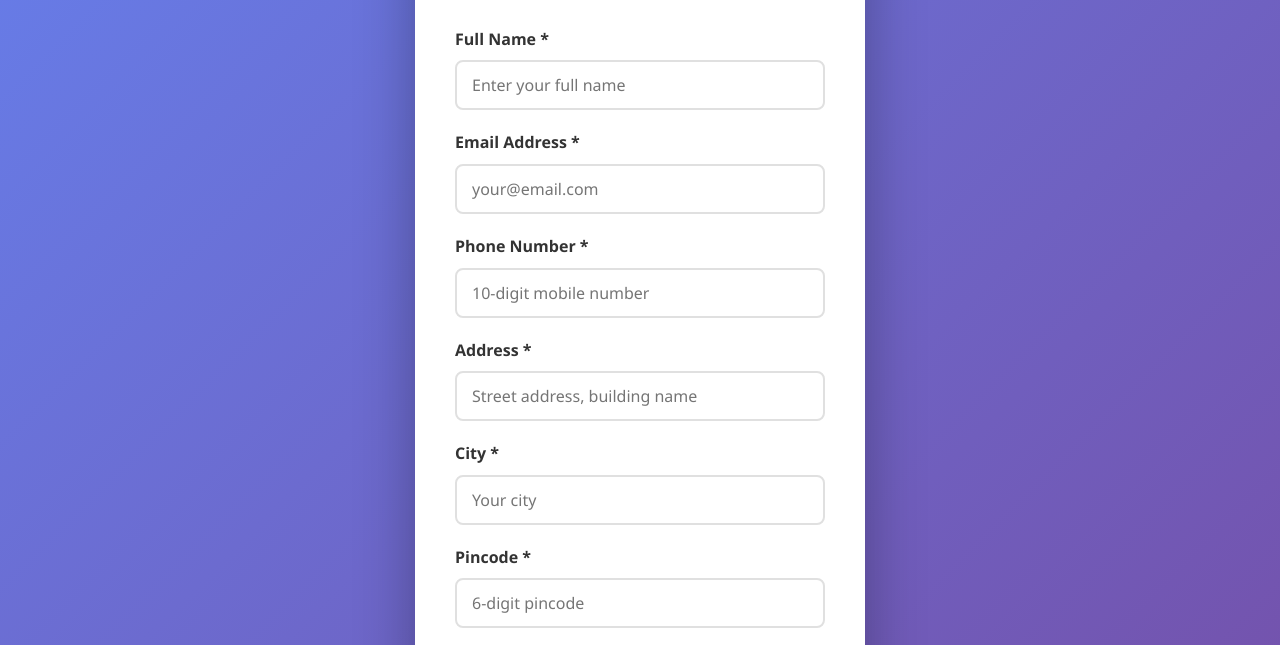
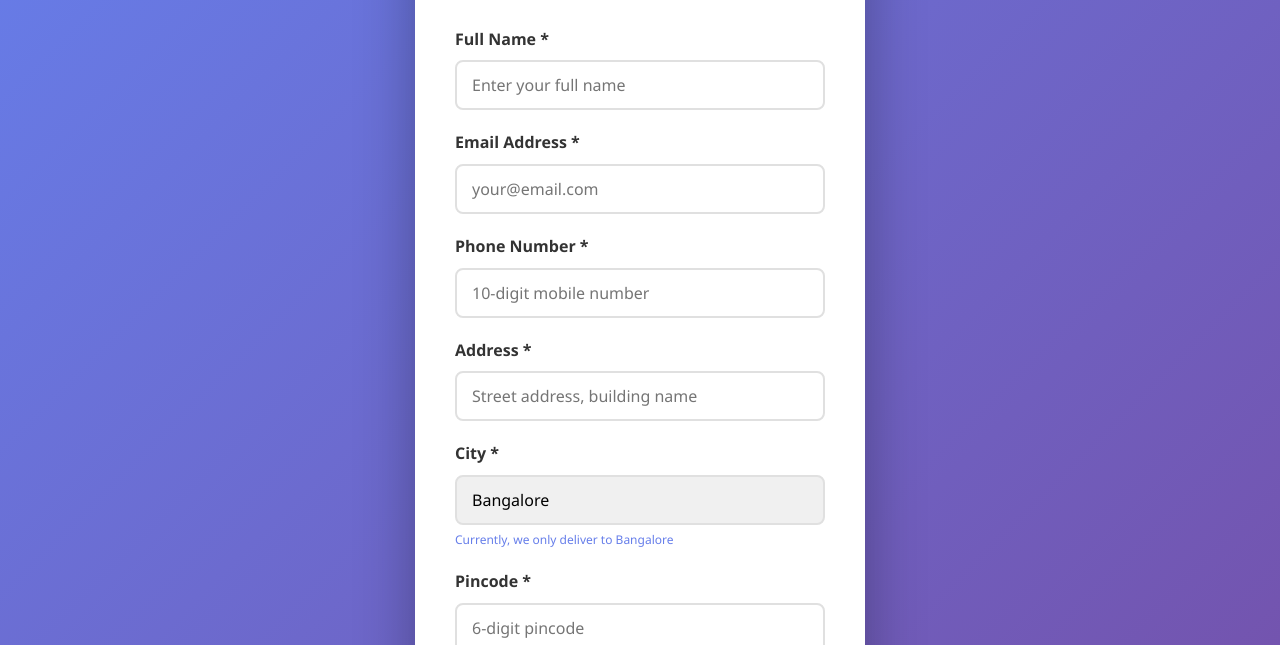
Before and after one commit to ashifnihal/farm-to-home, a plain HTML site: page register.html in a window 1280 px wide. Shown: the part 150-795 px from the top of the page. Drawn offline with Linux system fonts and the light colour scheme.

Commit message:
🏙️ Restrict delivery to Bangalore city only
Service Area Restriction:
✅ City field locked to 'Bangalore'
✅ Read-only input (cannot be changed)
✅ Clear message to users
✅ Gray background indicates disabled field

Registration Form Changes:
- City field: Pre-filled with 'Bangalore'
- Field is readonly (cannot edit)
- Helper text: 'Currently, we only deliver to Bangalore'
- Visual indicator (gray background)

User Experience:
1. User fills registration form
2. City field shows 'Bangalore' (locked)
3. Cannot change city
4. Clear message about delivery area
5. Can only register if in Bangalore

Benefits:
✅ Clear service area communication
✅ Prevents orders from other cities
✅ Professional UX
✅ Easy to expand later
✅ No confusion for users

Future Expansion:
- Easy to add more cities
- Just update the field to dropdown
- Add city options as needed

Currently serving: Bangalore only!

```diff
--- a/register.html
+++ b/register.html
@@ -156,7 +156,8 @@
 
                 <div class="form-group">
                     <label for="city">City *</label>
-                    <input type="text" id="city" name="city" required placeholder="Your city">
+                    <input type="text" id="city" name="city" required placeholder="Bangalore" value="Bangalore" readonly style="background-color: #f0f0f0; cursor: not-allowed;">
+                    <small style="color: #667eea; font-size: 12px; margin-top: 5px; display: block;">Currently, we only deliver to Bangalore</small>
                 </div>
 
                 <div class="form-group">
```
